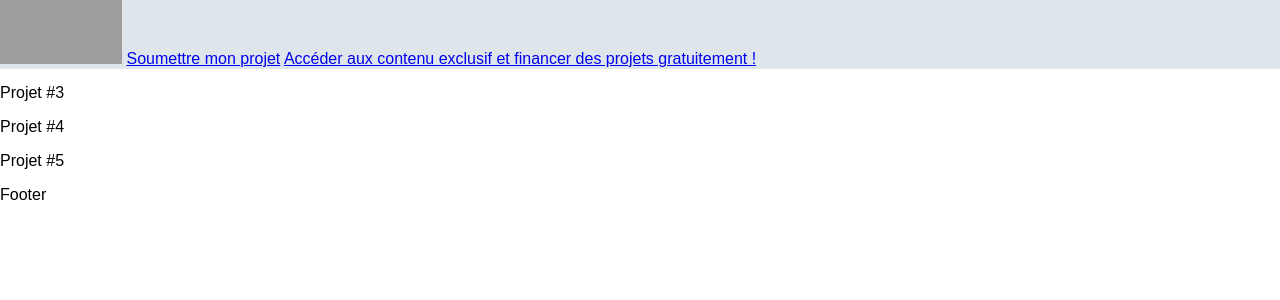
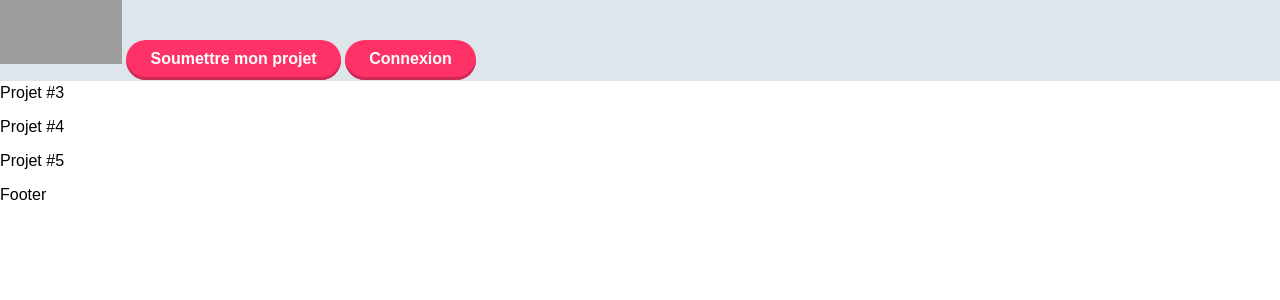
Before and after one commit to GuillaumeRZ/PFA, a PHP site: page / in a window 1280 px wide. Shown: the top 300 px of the page. Run offline with PHP 8.4, Linux system fonts and the light colour scheme; grey boxes are pictures that could not be loaded.

Commit message:
Button
ressource.css

```diff
--- a/index.php
+++ b/index.php
@@ -6,16 +6,16 @@
     <title>PFA - Fondation de France - Equipe 9</title>
     <link rel="stylesheet" href="style/normalize.css">
     <link rel="stylesheet" href="style/header.css">
+    <link rel="stylesheet" href="style/ressources.css">
 </head>
 
 <body>
 
     <div class="main-navbar">
         <a href="#"><img class="logo-navbar" src="#" alt="Logo"></a>
-        <a href="#">Soumettre mon projet</a>
-        <a href="#">Accéder aux contenu exclusif et financer des projets gratuitement !</a>
+        <button class="button button-secondary">Soumettre mon projet</button>
+        <button class="button button-primary">Connexion</button>
     </div>
-
 
     <p>Projet #1</p>
     <p>Projet #2</p>
--- a/style/header.css
+++ b/style/header.css
@@ -8,7 +8,59 @@
     border-bottom: 1px solid #dfe6eb;
 }
 
-.logo-navbar{
+.logo-navbar {
     width: 122px;
     height: 64px;
 }
+
+.button {
+    margin: 0;
+    padding: .4375em 1.5em .5625em;
+    position: relative;
+    border: 0;
+    font-weight: bold;
+    line-height: 1.5;
+    cursor: pointer;
+    display: inline-block;
+    text-decoration: none!important;
+    -webkit-appearance: none;
+    -moz-appearance: none;
+    appearance: none;
+    -webkit-transition: background-color .2s linear;
+    transition: background-color .2s linear;
+    border-radius: 1.25em;
+    min-height: 1.5rem;
+    min-width: 1.5rem;
+}
+
+.button-primary {
+    background-color: #ff3268;
+    box-shadow: inset 0 -.1875em .0625em #ca2b55;
+    color: #FFF;
+}
+
+.button-primary:hover {
+    background-color: #ff658e;
+}
+
+.button-primary:active {
+    background-color: #ff2e62;
+    box-shadow: inset 0 .125em .0625em #ca2b55;
+    top: .125rem;
+}
+
+.button-secondary {
+    background-color: #ff3268;
+    box-shadow: inset 0 -.1875em .0625em #ca2b55;
+    color: #FFF;
+}
+
+.button-secondary:hover {
+    background-color: #ff658e;
+}
+
+.button-secondary:active {
+    background-color: #ff2e62;
+    box-shadow: inset 0 .125em .0625em #ca2b55;
+    top: .125rem;
+}
```
Also changed, not shown: style/ressources.css (added).
